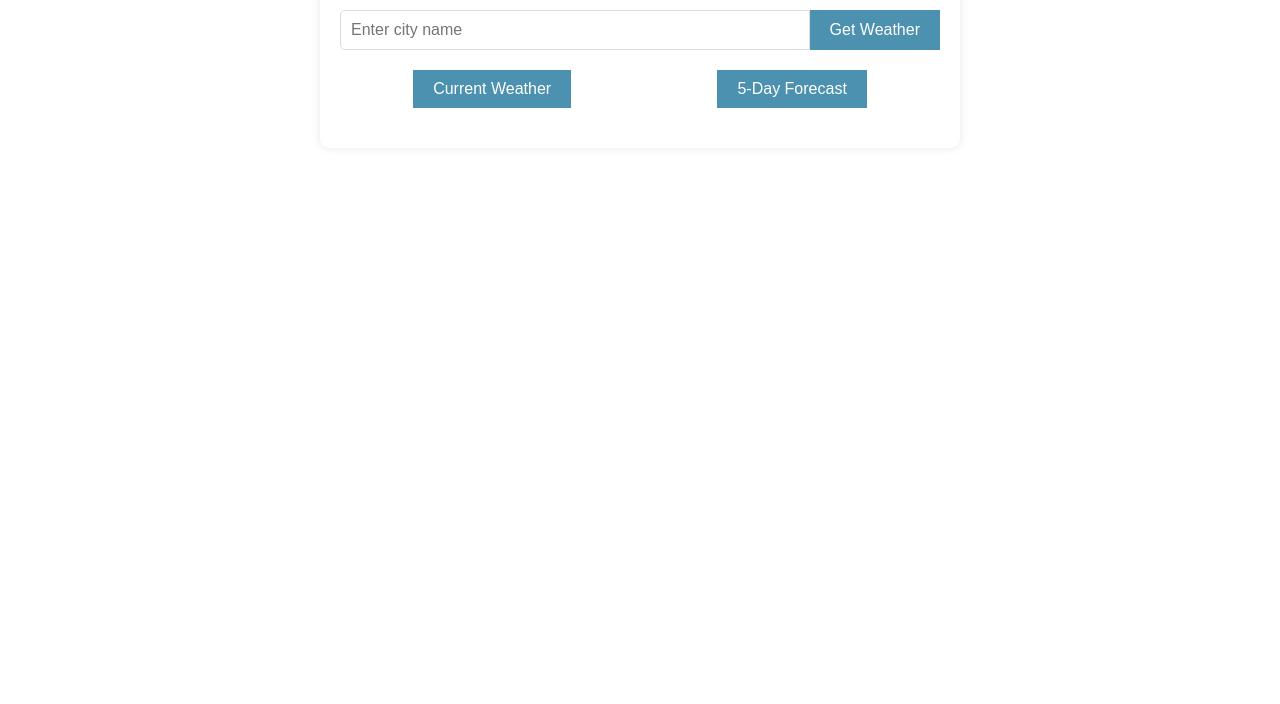
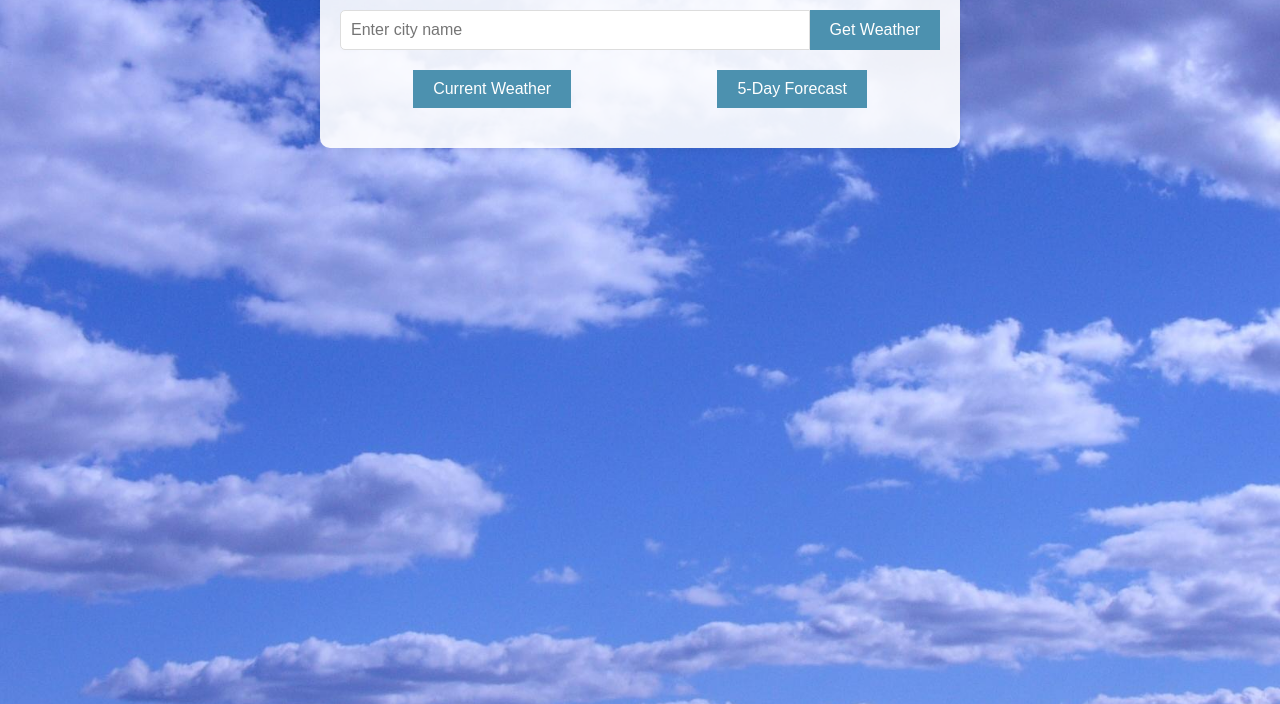
Before and after one commit to sabina0407/API_Project, a plain HTML site: page index.html in a window 1280 px wide. Shown: the part 146-850 px from the top of the page. Drawn offline with Linux system fonts and the light colour scheme.

Commit message:
Final_project

```diff
--- a/css/index.css
+++ b/css/index.css
@@ -1,5 +1,5 @@
 body {
-    background-image: url(../Weather-Image.jpg);
+    background-image: url(../img/Weather-Image.jpg);
     background-size: cover;
     background-position: center;
     background-repeat: no-repeat;
```
